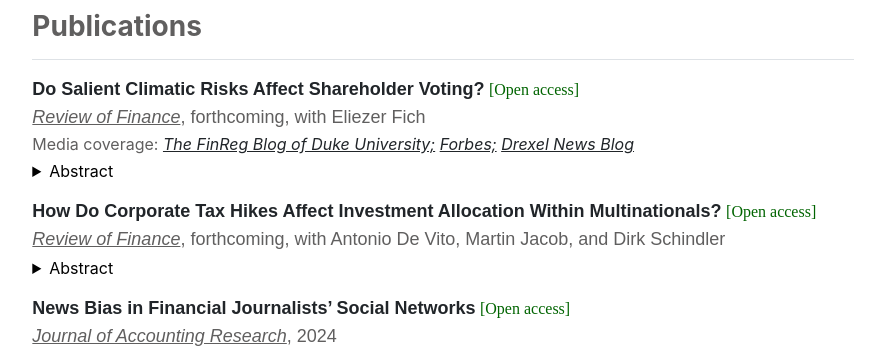
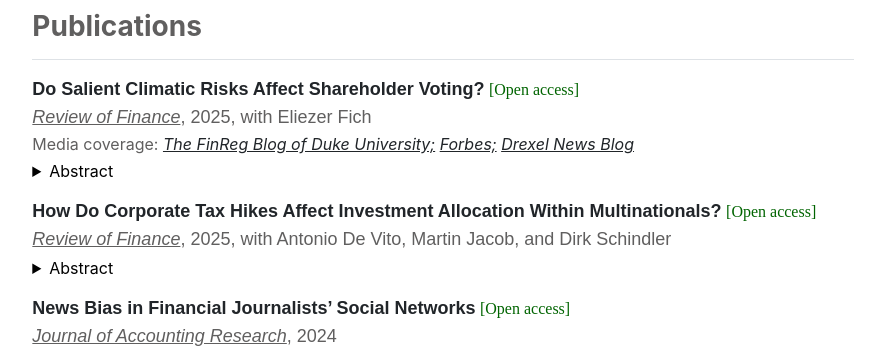
Before and after one commit to guosongxu/guosongxu.github.io, a Jekyll site: the page built from index.md, in a window 1280 px wide. Shown: the part 1152-1500 px from the top of the page, without its empty margins (197-1078 px from the left). Built offline with Jekyll 4.4.1, drawn with Linux system fonts in a browser that asks for light colours.

Commit message:
Update home.html

```diff
--- a/_layouts/home.html
+++ b/_layouts/home.html
@@ -57,7 +57,7 @@ layout: default
     <h3 class="fw-bold border-bottom pb-3 mb-3" style="color:#605F5F">Publications</h3>
 
     <p style="margin-bottom:1px"><span style="font-family:arial, 'MS Sans Serif', arial;font-size:18px"><strong><a href="https://papers.ssrn.com/sol3/papers.cfm?abstract_id=3895071" target="_blank" rel="noreferrer noopener" aria-label=" (opens in a new tab)" style="text-decoration:none;">Do Salient Climatic Risks Affect Shareholder Voting?</a></strong></span>&nbsp;<span style="font-family:bradley hand, cursive;font-size:16px"><a href="https://doi.org/10.1093/rof/rfaf003" target="_blank" rel="noreferrer noopener" aria-label=" (opens in a new tab)" style="text-decoration:none;color:#006400">[Open access]</a></span></p>
-    <p style="font-family:arial;font-size:18px;margin-bottom:1px;color:#605F5F"><em><u>Review of Finance</u></em>, forthcoming, with Eliezer Fich</p>
+    <p style="font-family:arial;font-size:18px;margin-bottom:1px;color:#605F5F"><em><u>Review of Finance</u></em>, 2025, with Eliezer Fich</p>
     <p style="font-size:16px;margin-bottom:3px;color:#605F5F">Media coverage:&nbsp;<em><a rel="noreferrer noopener" href="https://sites.law.duke.edu/thefinregblog/2021/08/27/do-extreme-weather-events-alter-investors-support-for-the-environment/" target="_blank">The FinReg Blog of Duke University;</a>&nbsp;<a rel="noreferrer noopener" href="https://www.forbes.com/sites/mattsymonds/2023/05/09/how-business-school-research-can-serve-the-world-today/?sh=f99bd0f5fd1d" target="_blank">Forbes;</a>&nbsp;<a rel="noreferrer noopener" href="https://newsblog.drexel.edu/2021/10/13/extreme-weather-events-influence-shareholder-support-of-climate-related-initiatives/" target="_blank">Drexel News Blog</a></em> </p>
     <details>
       <summary>Abstract</summary>
@@ -67,7 +67,7 @@ layout: default
     </details>
 
     <p style="margin-bottom:1px;margin-top:15px"><span style="font-family:arial, 'MS Sans Serif', arial;font-size:18px"><strong><a href="https://papers.ssrn.com/sol3/papers.cfm?abstract_id=5069516" target="_blank" rel="noreferrer noopener" aria-label=" (opens in a new tab)" style="text-decoration:none;">How Do Corporate Tax Hikes Affect Investment Allocation Within Multinationals?</a></strong></span>&nbsp;<span style="font-family:bradley hand, cursive;font-size:16px"><a href="https://doi.org/10.1093/rof/rfaf006" target="_blank" rel="noreferrer noopener" aria-label=" (opens in a new tab)" style="text-decoration:none;color:#006400">[Open access]</a></span></p>
-    <p style="font-family:arial;font-size:18px;margin-bottom:3px;color:#605F5F"><em><u>Review of Finance</u></em>, forthcoming, with Antonio De Vito, Martin Jacob, and Dirk Schindler</p>
+    <p style="font-family:arial;font-size:18px;margin-bottom:3px;color:#605F5F"><em><u>Review of Finance</u></em>, 2025, with Antonio De Vito, Martin Jacob, and Dirk Schindler</p>
     <details>
       <summary>Abstract</summary>
       <p>
```
